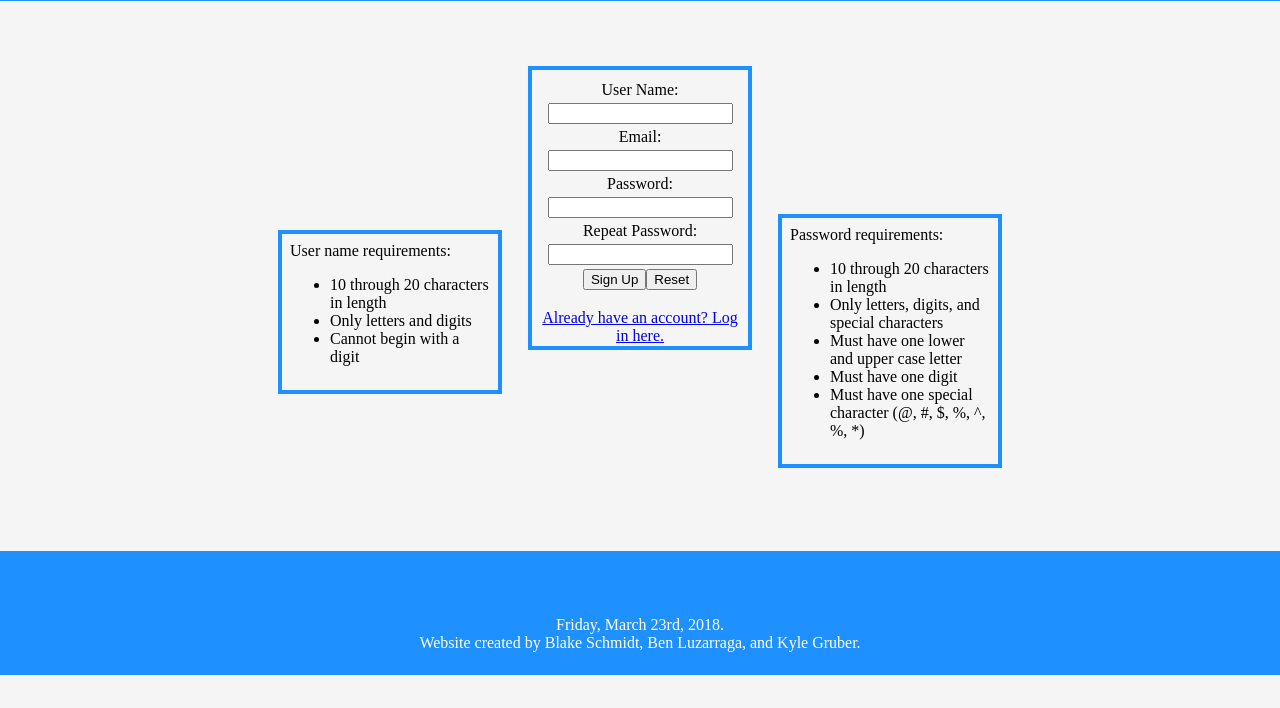
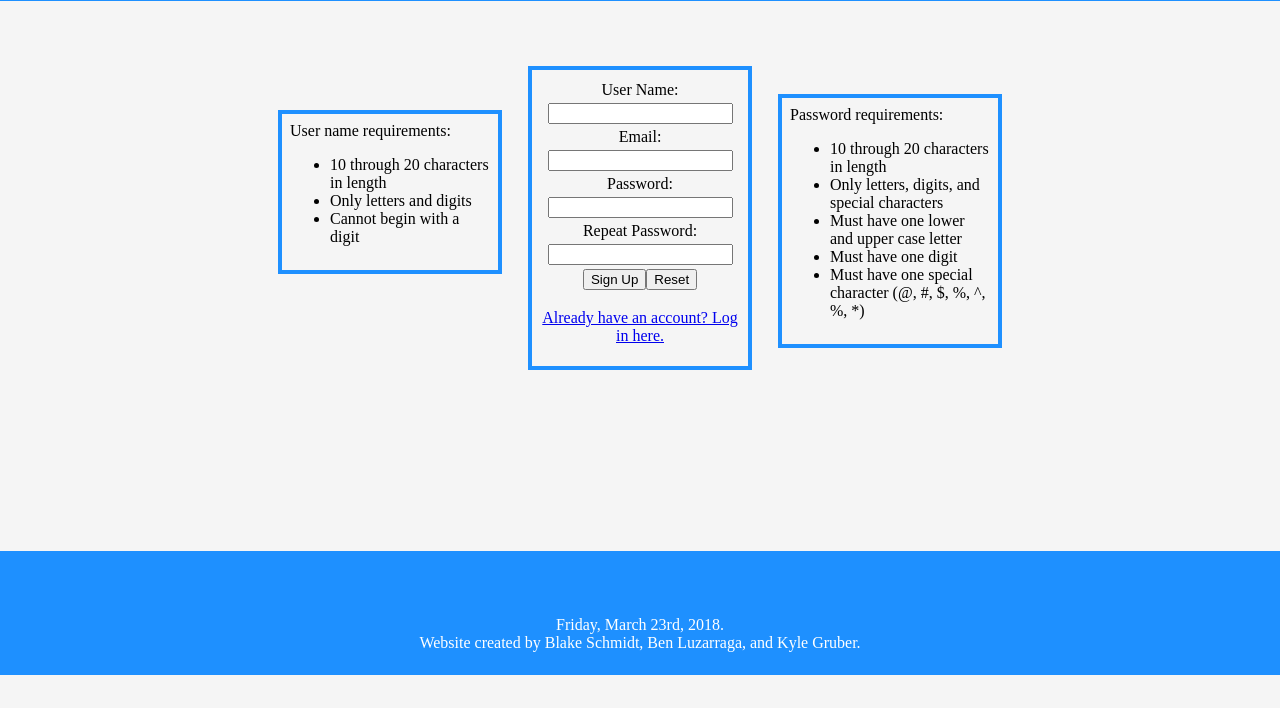
Before and after one commit to blakecschmidt/PriceAlert, a PHP site: page /signUp.php in a window 1280 px wide. Shown: the part 134-842 px from the top of the page. Before the commit the page ends 809 px from the top, so only its background shows below. Run offline with PHP 8.4, Linux system fonts and the light colour scheme.

Commit message:
css fixes

```diff
--- a/style.css
+++ b/style.css
@@ -352,7 +352,7 @@ p.contact {
     top: 80px;
     border: 4px solid dodgerblue;
     width: 200px;
-    height: 260px;
+    height: 280px;
     margin: auto;
     padding: 8px;
     text-align: center;
@@ -374,7 +374,7 @@ p.contact {
 
 .signUpInstructions1{
     position: relative;
-    top:-220px;
+    top:-360px;
     left: 250px;
     border: 4px solid dodgerblue;
     margin-bottom: 5px;
@@ -384,7 +384,7 @@ p.contact {
 }
 .signUpInstructions2{
     position: relative;
-    top:-40px;
+    top:-180px;
     left: -250px;
     border: 4px solid dodgerblue;
     margin-bottom: 5px;
```
